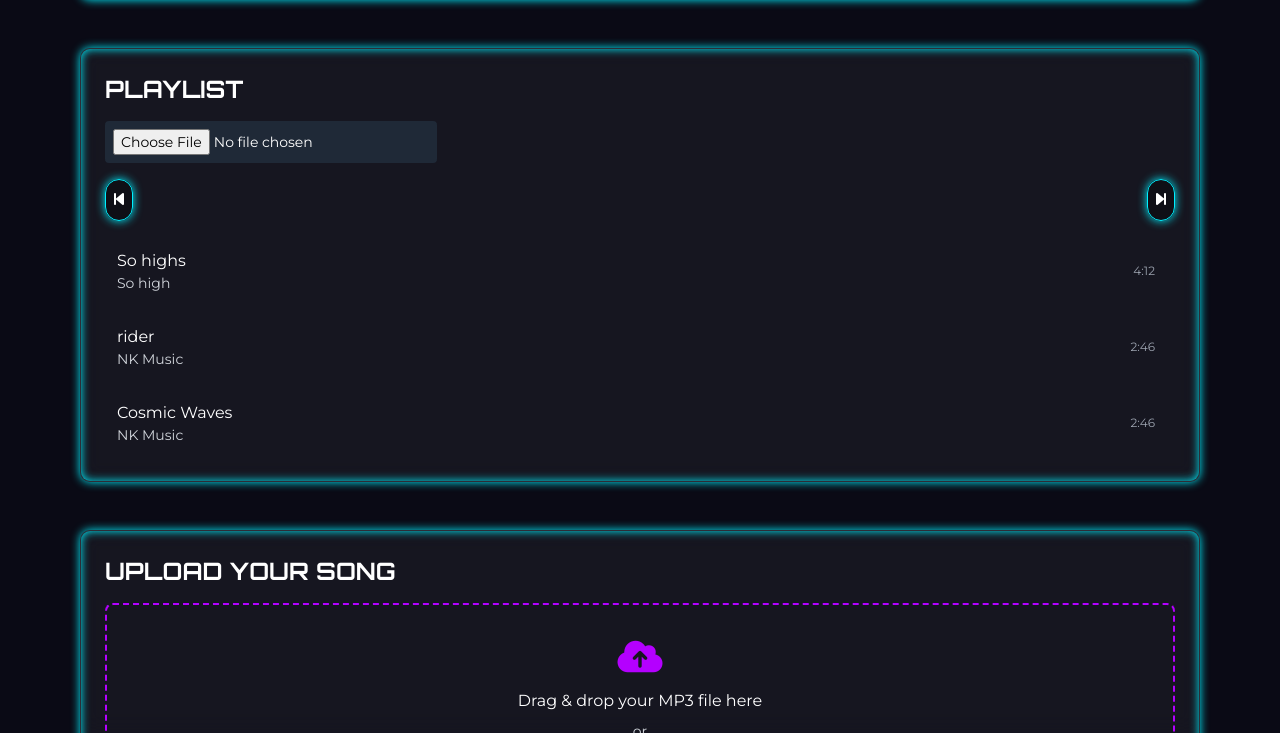
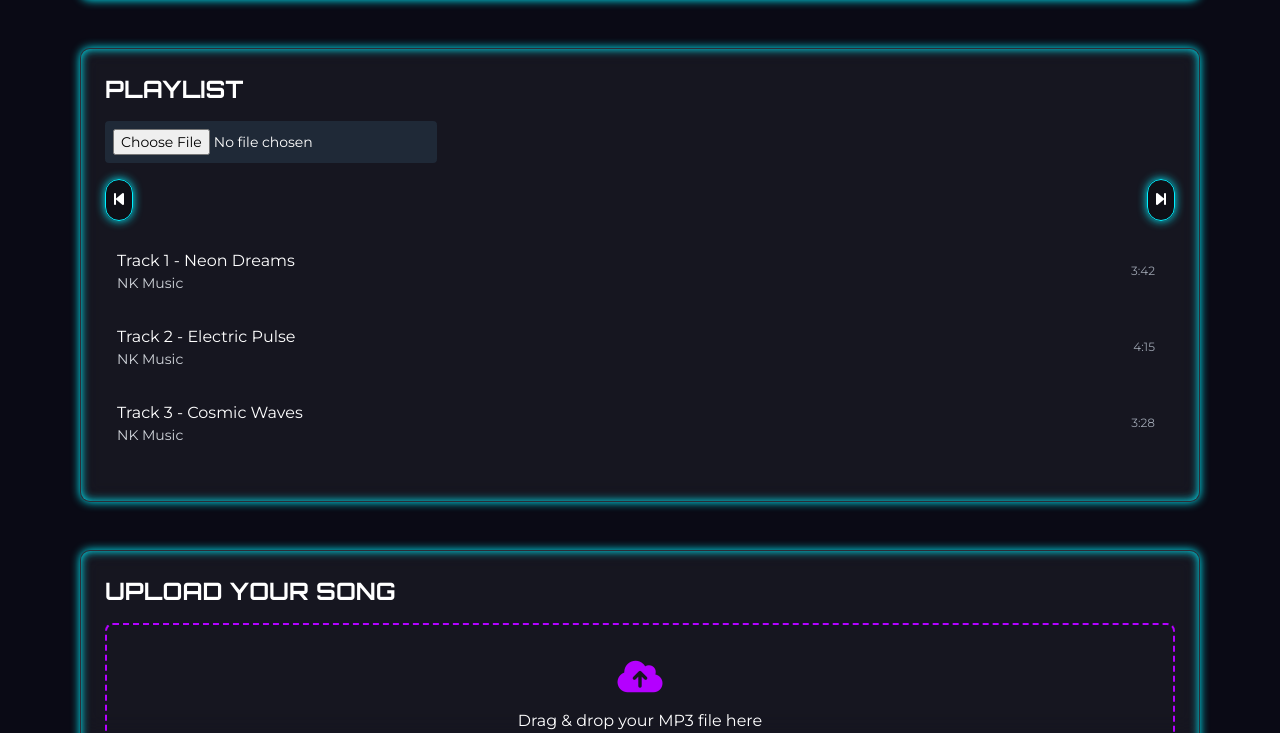
Before and after one commit to nksiyol/NKWallpapers, a plain HTML site: page index.html in a window 1280 px wide. Shown: the part 534-1267 px from the top of the page. Drawn offline with nearby package versions, Linux system fonts and the light colour scheme.

Commit message:
Update index.html

```diff
--- a/index.html
+++ b/index.html
@@ -357,24 +357,31 @@
 
   let playlist = [
     {
-      name: "So highs",
-      artist: "So high",
-      duration: "4:12",
-      file: "So high.mp3"
+      name: "Track 1 - Neon Dreams",
+    artist: "NK Music",
+    duration: "3:42",
+    file: "https://raw.githubusercontent.com/nksiyol/NKWallpapers/main/So high.mp3"
   },
   {
-      name: "rider",
+    name: "Track 2 - Electric Pulse",
     artist: "NK Music",
-      duration: "2:46",
-      file: "Im rider.mp3"
+    duration: "4:15",
+    file: "https://raw.githubusercontent.com/nksiyol/NKWallpapers/main/Im rider.mp3"
   },
   {
-      name: "Cosmic Waves",
+    name: "Track 3 - Cosmic Waves",
     artist: "NK Music",
-      duration: "2:46",
-      file: "songs/cosmic-waves.mp3"
+    duration: "3:28",
+    file: "https://raw.githubusercontent.com/your-username/your-repo/main/cosmic-waves.mp3"
+  },
+  {
+    name: "Track 4 - Your Uploaded Song",
+    artist: "NK Music",
+    duration: "3:55",
+    file: "https://raw.githubusercontent.com/your-username/your-repo/main/your-song.mp3"
   }
 ];
+
 
   function loadPlaylist() {
     playlistContainer.innerHTML = "";
```
Lines whose indentation alone changed are shown as unchanged.
